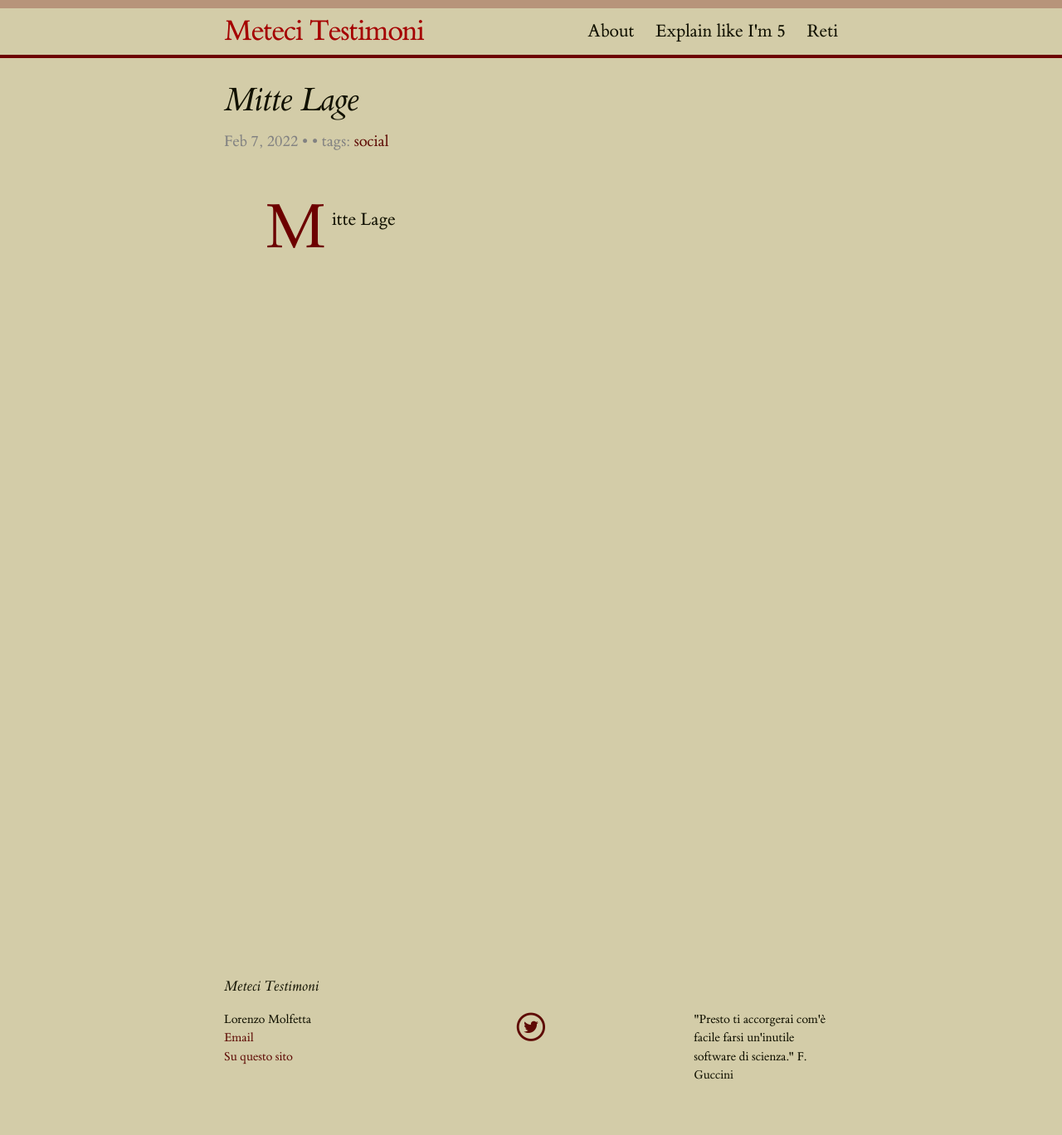
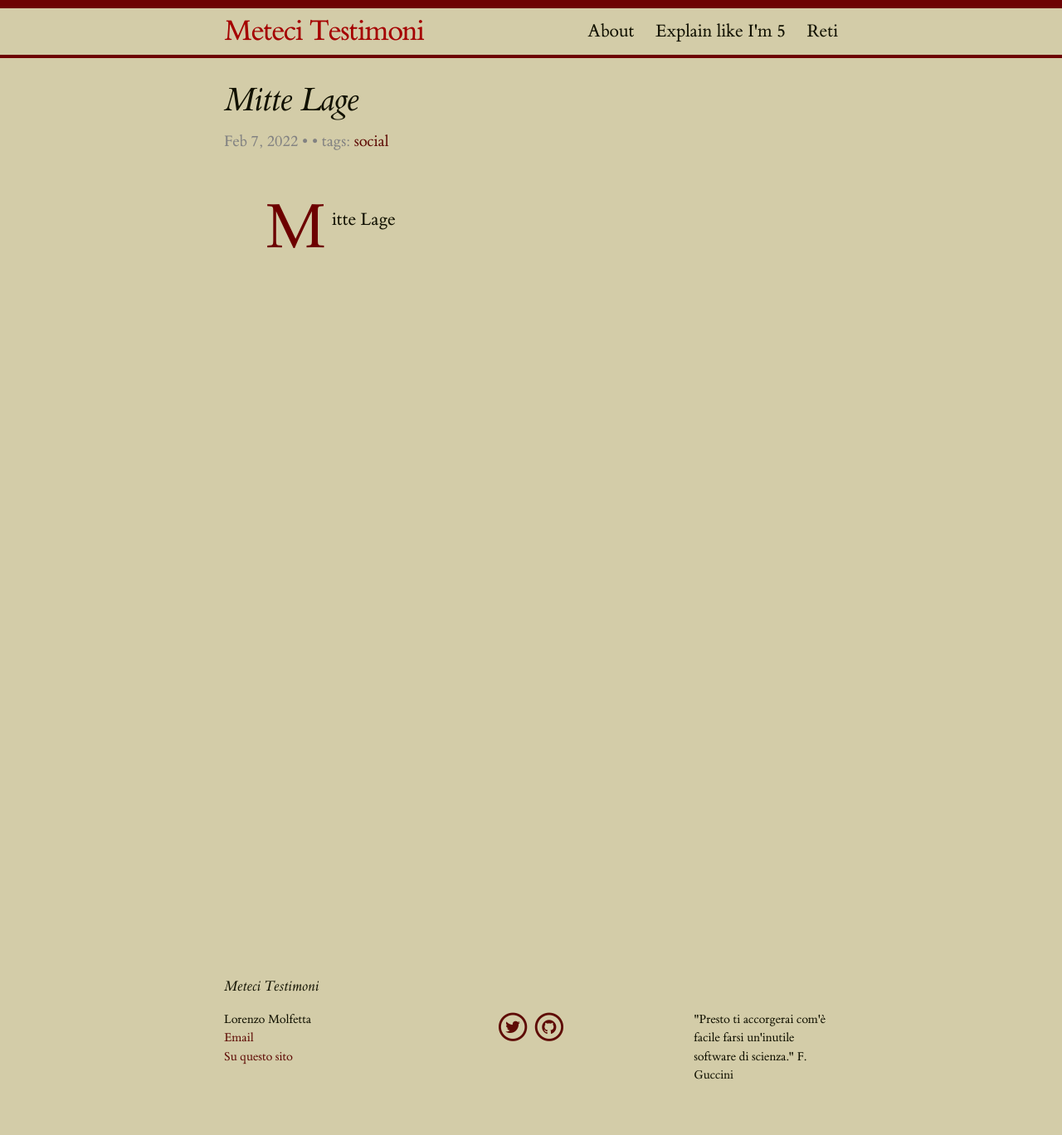
Before and after one commit to LorMolf/LorMolf.github.io, a Jekyll site: the page built from _posts/2022-02-07-mitte-lage.md, in a window 1280 px wide. Shown: the whole page at 83% size. Built offline with Jekyll 4.4.1, drawn with Linux system fonts in a browser that asks for light colours; nearby versions of some CDN libraries.

Commit message:
scroll-bar bug fix

```diff
--- a/_includes/footer.html
+++ b/_includes/footer.html
@@ -18,12 +18,22 @@
 
           <li>
             <a href="https://twitter.com/Lorenzo_molf">
-	      <span class="fa-stack fa-lg">
-		<i class="fa fa-circle-thin fa-stack-2x"></i>
-		<i class="fa fa-twitter fa-stack-1x"></i>
-	      </span>
+              <span class="fa-stack fa-lg">
+                <i class="fa fa-circle-thin fa-stack-2x"></i>
+                <i class="fa fa-twitter fa-stack-1x"></i>
+              </span>
             </a>
           </li>
+
+          <li>
+            <a href="https://github.com/LorMolf">
+              <span class="fa-stack fa-lg">
+                <i class="fa fa-circle-thin fa-stack-2x"></i>
+                <i class="fa fa-github fa-stack-1x"></i>
+              </span>
+            </a>
+          </li>
+
 
 
         </ul>
--- a/_layouts/default.html
+++ b/_layouts/default.html
@@ -1,7 +1,18 @@
 <!DOCTYPE html>
 <html>
 
+<head>
   {% include head.html %}
+  <style>
+    .site-header {
+      min-height: 56px;
+      border-top: 10px solid #6d0303;/*site-header-format;*/
+      border-bottom: 4px solid #6d0303;/*site-bottom-format;*/
+      position: relative;
+    }
+  </style>
+</head>
+
 <script type="text/x-mathjax-config">
   MathJax.Hub.Config({
     tex2jax: {
--- a/_layouts/post.html
+++ b/_layouts/post.html
@@ -4,8 +4,18 @@
 
 <header class="post-header">
   <h1 class="post-title">{{ page.title }}</h1>
+
   <p class="post-meta">{{ page.date | date: "%b %-d, %Y" }}{% if
   page.categories %} • {{ page.categories }}{% endif %}{% if page.meta %} • {{ page.meta }}{% endif %} • tags: <span class="post_meta">{% for tag in page.tags %}<a href="/tags/#{{ tag }}">{{ tag }}</a>{% if forloop.last != true %}, {% endif %}{% endfor %}</span></p>
+
+  <style>
+    .site-header {
+      min-height: 56px;
+      border-top: 10px solid #6d030346;/*site-header-format;*/
+      border-bottom: 4px solid #6d0303;/*site-bottom-format;*/
+      position: relative;
+    }
+  </style>
 </header>
 
 <div class="post-container">
--- a/js/progress_bar.js
+++ b/js/progress_bar.js
@@ -6,7 +6,6 @@
 const updateScrollProgressBar = () => {
   // get full scroll height
   const scrollHeight = progressContainerEl.scrollHeight - heightInViewport(progressContainerEl);
-  console.log(scrollHeight);
   // get current scroll position
   const scrollPosition = progressContainerEl.scrollTop;
 
@@ -15,9 +14,19 @@
   progressBarEl.style.width = scrollPercentage + "%";
 }
 
-// bind window onload and onscroll events to update scroll progress bar width
-progressContainerEl.addEventListener("scroll", updateScrollProgressBar)
-progressContainerEl.addEventListener("load", updateScrollProgressBar)
+
+const is_scrollable = progressContainerEl.scrollHeight > progressContainerEl.clientHeight;
+
+if(is_scrollable){
+  // bind window onload and onscroll events to update scroll progress bar width
+  progressContainerEl.addEventListener("scroll", updateScrollProgressBar)
+  progressContainerEl.addEventListener("load", updateScrollProgressBar)
+} else{
+  const scrollPercentage = 100;
+  progressBarEl.style.width = scrollPercentage + "%";
+}
+
+
 
 // function to get visible height in viewport
 // some code taken from user Roko C. Buljan on https://stackoverflow.com/questions/24768795/get-the-visible-height-of-a-div-with-jquery
```
Also changed, not shown: 13 other files.
